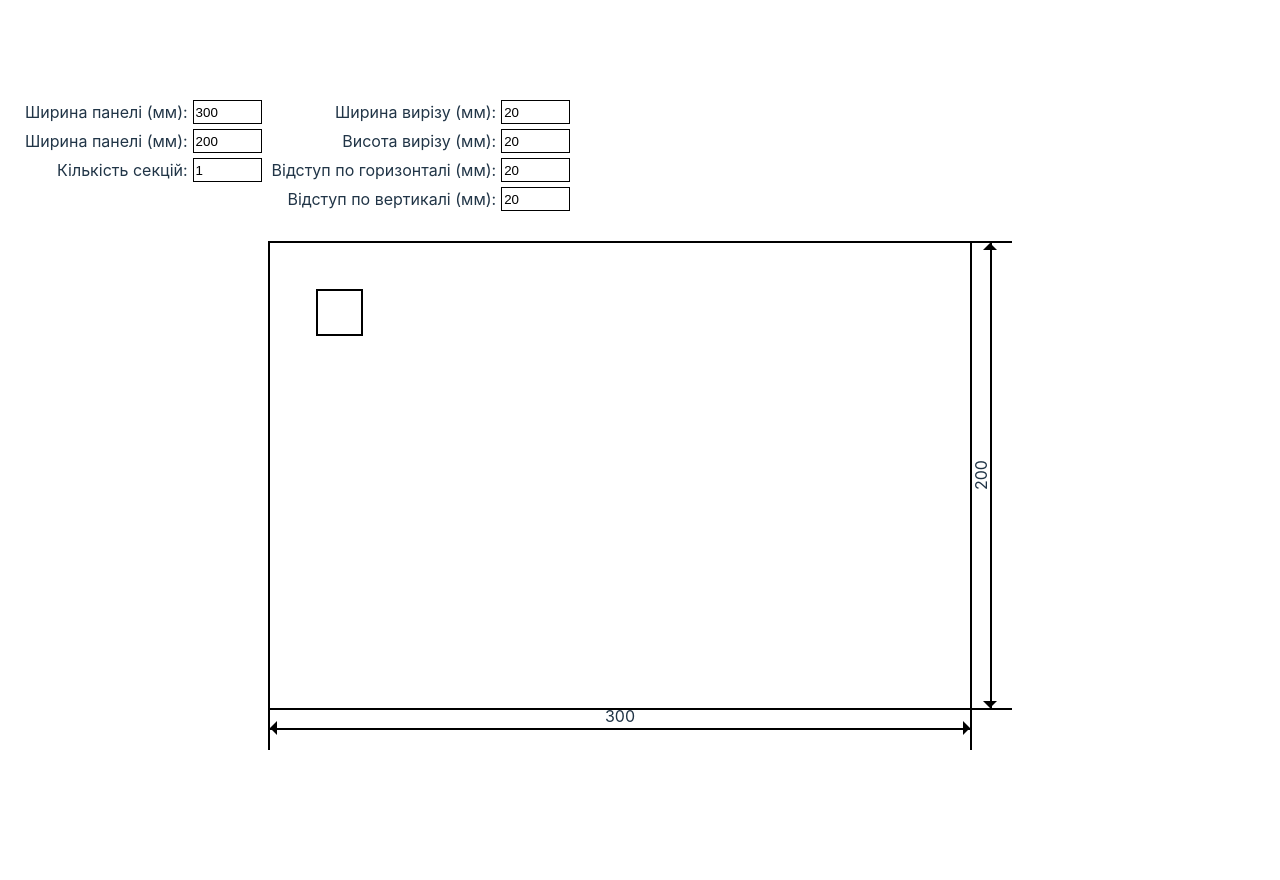
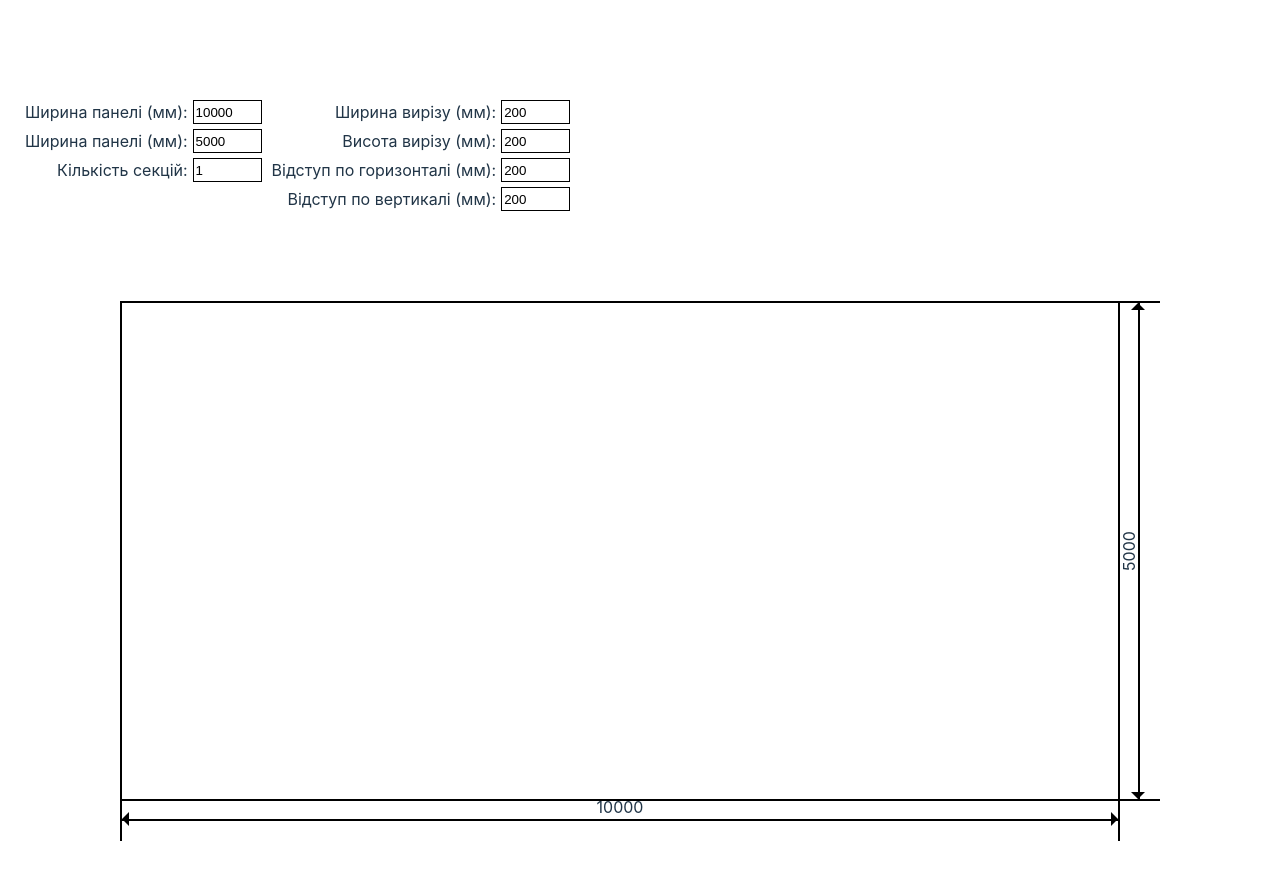
Before and after one commit to frankof-admin/Wall-panel, a React (Vite) app: page / in a window 1280 px wide. Shown: the top 880 px of the page. Built offline with nearby package versions, Linux system fonts and the light colour scheme.

Commit message:
Refactor

```diff
--- a/src/App.css
+++ b/src/App.css
@@ -91,9 +91,10 @@ label {
 }
 
 .bottom-size-wrapper {
+  position: absolute;
+  bottom: -40px;
   display: flex;
   flex-direction: column;
-  margin-left: -40px;
   border-left: var(--black-border);
   border-right: var(--black-border);
   height: 40px;
@@ -189,3 +190,26 @@ label {
 .panel .section:last-of-type {
   border-right: unset;
 }
+
+.canvas {
+  position: relative;
+  width: 100%;
+  height: calc(100vh - 180px);
+  overflow: hidden;
+
+  display: flex;
+  justify-content: center;
+  align-items: center;
+}
+
+.panel-wrapper {
+  position: relative;
+  /* display: inline-block; */
+  max-width: 100%;
+  max-height: 100%;
+}
+
+.panel {
+  position: relative;
+  box-sizing: border-box;
+}
--- a/src/App.jsx
+++ b/src/App.jsx
@@ -1,4 +1,4 @@
-import React from "react";
+import React, { useRef, useEffect } from "react";
 import { useAtom } from "jotai";
 import {
   panelSizeAtom,
@@ -8,7 +8,6 @@ import {
   sectionCssWidthAtom,
   sectionRealWidthAtom,
 } from "./atoms";
-import { useRef, useEffect } from "react";
 import PanelControlPanel from "./components/PanelControlPanel";
 import OutletControlPanel from "./components/OutletControlPanel";
 import Panel from "./components/Panel";
@@ -16,36 +15,43 @@ import VerticalSize from "./components/VerticalSize";
 import HorizontalSize from "./components/HorizontalSize";
 import { useDimensions } from "./useDimensions";
 import { convertSize } from "./utils";
+import { useScale } from "./useScale";
 import "./App.css";
 
 function App() {
   const [panelSize, setPanelSize] = useAtom(panelSizeAtom);
   const [panelCssSize, setPanelCssSize] = useAtom(panelCssSizeAtom);
-  const [panelWrapperCssWide, setPanelWrapperCssWide] = useAtom(
-    panelWrapperCssWideAtom,
-  );
+  const [, setPanelWrapperCssWide] = useAtom(panelWrapperCssWideAtom);
   const [sectionNumber, setSectionNumber] = useAtom(sectionNumberAtom);
   const [sectionCssWidth, setSectionCssWidth] = useAtom(sectionCssWidthAtom);
   const [realSectionWidth, setRealSectionWidth] = useAtom(sectionRealWidthAtom);
+
   const canvasRef = useRef(null);
-  const { width: canvasCssWide } = useDimensions(canvasRef);
+  const { width, height } = useDimensions(canvasRef);
 
-  function handleSectionSizeChange() {
-    setSectionCssWidth(panelCssSize?.width / sectionNumber?.number);
-    setRealSectionWidth((panelSize?.width / sectionNumber?.number).toFixed(2));
-  }
+  const scale = useScale(panelSize, { width, height });
 
   useEffect(() => {
-    if (canvasCssWide !== 0) {
-      setPanelWrapperCssWide(canvasCssWide);
-      const size = convertSize(panelSize, canvasCssWide);
-      setPanelCssSize(size);
-    }
-  }, [canvasCssWide, panelSize]);
+    if (!width || !height) return;
+
+    setPanelWrapperCssWide(width);
+
+    const size = convertSize(panelSize, scale);
+    setPanelCssSize(size);
+  }, [width, height, panelSize, scale, setPanelCssSize, setPanelWrapperCssWide]);
 
   useEffect(() => {
-    handleSectionSizeChange();
-  }, [panelSize, panelCssSize, sectionNumber]);
+    if (!panelCssSize?.width || !sectionNumber?.number) return;
+
+    setSectionCssWidth(panelCssSize.width / sectionNumber.number);
+    setRealSectionWidth((panelSize.width / sectionNumber.number).toFixed(2));
+  }, [
+    panelCssSize?.width,
+    sectionNumber?.number,
+    panelSize?.width,
+    setSectionCssWidth,
+    setRealSectionWidth,
+  ]);
 
   return (
     <>
@@ -58,27 +64,19 @@ function App() {
         />
         <OutletControlPanel />
       </div>
+
       <div className="canvas" ref={canvasRef}>
         <div className="panel-wrapper">
           <Panel
             panelCssSize={panelCssSize}
             sectionCssWidth={sectionCssWidth}
             sectionNumber={sectionNumber?.number}
-            panelWrapperCssWide={panelWrapperCssWide}
+            panelWrapperCssWide={width}
           />
-          <VerticalSize
-            panelCssHeight={panelCssSize?.height}
-            panelHeight={panelSize?.height}
-          />
+          <VerticalSize />
+          {/* <div className="break"></div> */}
+          <HorizontalSize />
         </div>
-        <div className="break"></div>
-        <HorizontalSize
-          panelCssWidth={panelCssSize?.width}
-          panelWidth={panelSize?.width}
-          sectionWidth={realSectionWidth}
-          sectionCssWidth={sectionCssWidth}
-          sectionNumber={sectionNumber?.number}
-        />
       </div>
     </>
   );
--- a/src/atoms.js
+++ b/src/atoms.js
@@ -1,10 +1,10 @@
 import { atom } from "jotai";
 
-export const panelSizeAtom = atom({ width: 300, height: 200 });
+export const panelSizeAtom = atom({ width: 10000, height: 5000 });
 export const panelCssSizeAtom = atom({ width: 0, height: 0 });
 export const sectionNumberAtom = atom({ number: 1 });
-export const outletSizeAtom = atom({ width: 20, height: 20 });
-export const outletPositionAtom = atom({ left: 20, top: 20 });
+export const outletSizeAtom = atom({ width: 200, height: 200 });
+export const outletPositionAtom = atom({ left: 200, top: 200 });
 export const sectionCssWidthAtom = atom(0);
 export const sectionRealWidthAtom = atom(0);
 export const panelWrapperCssWideAtom = atom(0);
--- a/src/components/Panel.jsx
+++ b/src/components/Panel.jsx
@@ -9,7 +9,15 @@ export default function Panel() {
   const { number } = useAtomValue(sectionNumberAtom);
 
   return (
-    <div className="panel" style={{ ...panelCssSize }}>
+    <div
+      className="panel"
+      style={{
+        width: panelCssSize.width,
+        height: panelCssSize.height,
+        position: "relative",
+        overflow: "hidden",
+      }}
+    >
       <Outlet />
       {Array.from({ length: number }, (_, index) => (
         <Section key={index} />
--- a/src/useDimensions.js
+++ b/src/useDimensions.js
@@ -1,20 +1,34 @@
-import { useMemo, useSyncExternalStore } from "react";
-
-function subscribe(callback) {
-  window.addEventListener("resize", callback);
-  return () => {
-    window.removeEventListener("resize", callback);
-  };
-}
+import { useEffect, useState } from "react";
 
 function useDimensions(ref) {
-  const dimensions = useSyncExternalStore(subscribe, () =>
-    JSON.stringify({
-      width: ref.current?.offsetWidth ?? 0,
-      height: ref.current?.offsetHeight ?? 0,
-    }),
-  );
-  return useMemo(() => JSON.parse(dimensions), [dimensions]);
+  const [dimensions, setDimensions] = useState({ width: 0, height: 0 });
+
+  useEffect(() => {
+    if (!ref.current) return;
+
+    const element = ref.current;
+
+    const updateDimensions = () => {
+      setDimensions({
+        width: element.clientWidth,
+        height: element.clientHeight,
+      });
+    };
+
+    updateDimensions();
+
+    const observer = new ResizeObserver(() => {
+      updateDimensions();
+    });
+
+    observer.observe(element);
+
+    return () => {
+      observer.disconnect();
+    };
+  }, [ref]);
+
+  return dimensions;
 }
 
 export { useDimensions };
--- /dev/null
+++ b/src/useScale.js
@@ -0,0 +1,21 @@
+import { useMemo } from "react";
+
+const BASE_SCALE = 0.1;
+
+export function useScale(panelSize, canvasSize) {
+  return useMemo(() => {
+    if (!panelSize?.width || !panelSize?.height) return 1;
+    if (!canvasSize?.width || !canvasSize?.height) return 1;
+
+    const rawWidth = panelSize.width * BASE_SCALE;
+    const rawHeight = panelSize.height * BASE_SCALE;
+
+    const availableWidth = canvasSize.width - 80;
+    const availableHeight = canvasSize.height - 100;
+
+    const scaleX = availableWidth / rawWidth;
+    const scaleY = availableHeight / rawHeight;
+
+    return Math.min(scaleX, scaleY, 1);
+  }, [panelSize, canvasSize]);
+}
--- a/src/utils.js
+++ b/src/utils.js
@@ -1,14 +1,11 @@
-function convertSize(sizeObject, canvasCssWide) {
-  const multiplier = 3000;
+const BASE_SCALE = 0.1;
+
+function convertSize(sizeObject, scale) {
   let acc = {};
-  if (!canvasCssWide) return null;
   for (const [key, value] of Object.entries(sizeObject)) {
-    acc = {
-      ...acc,
-      [key]: (value / canvasCssWide) * multiplier,
-    };
+    acc[key] = value * BASE_SCALE * scale;
   }
-  return { ...acc };
+  return acc;
 }
 
 const dimensionChangeHandler = (e, dimension, dimensionKey, setFunc) => {
```
